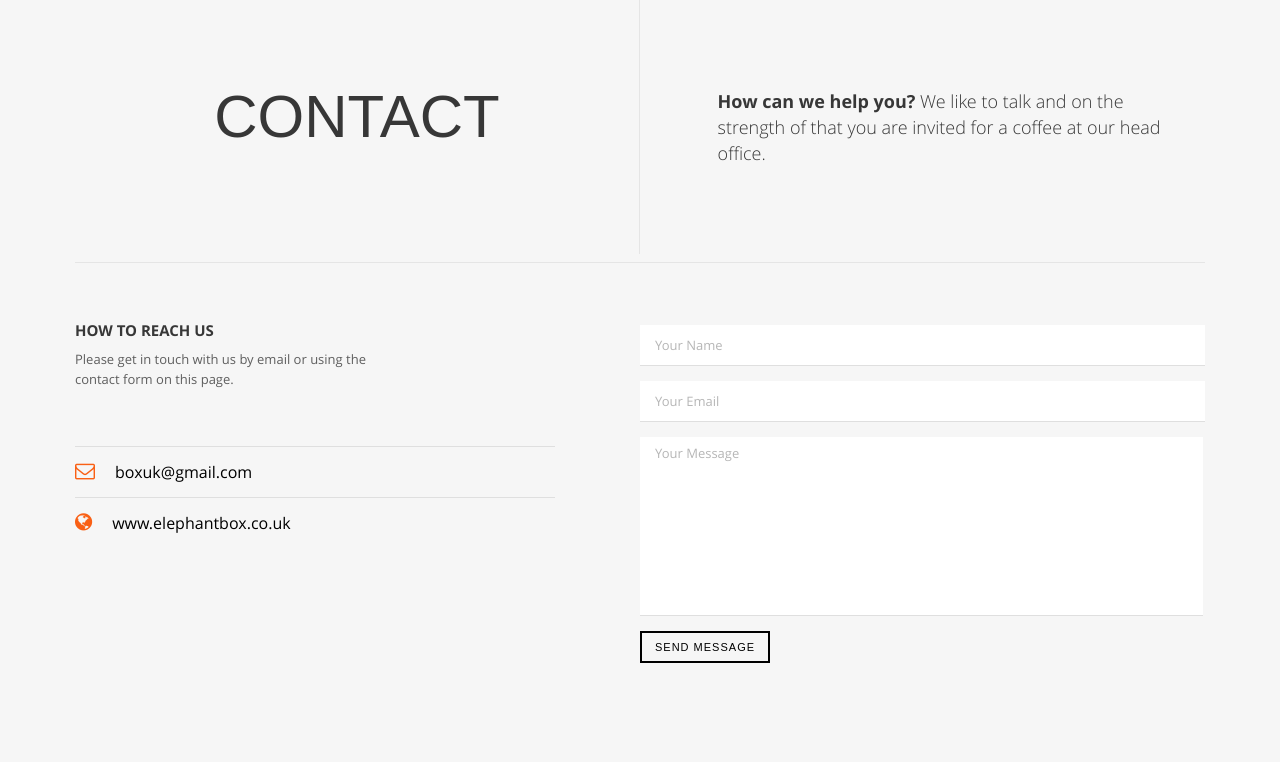
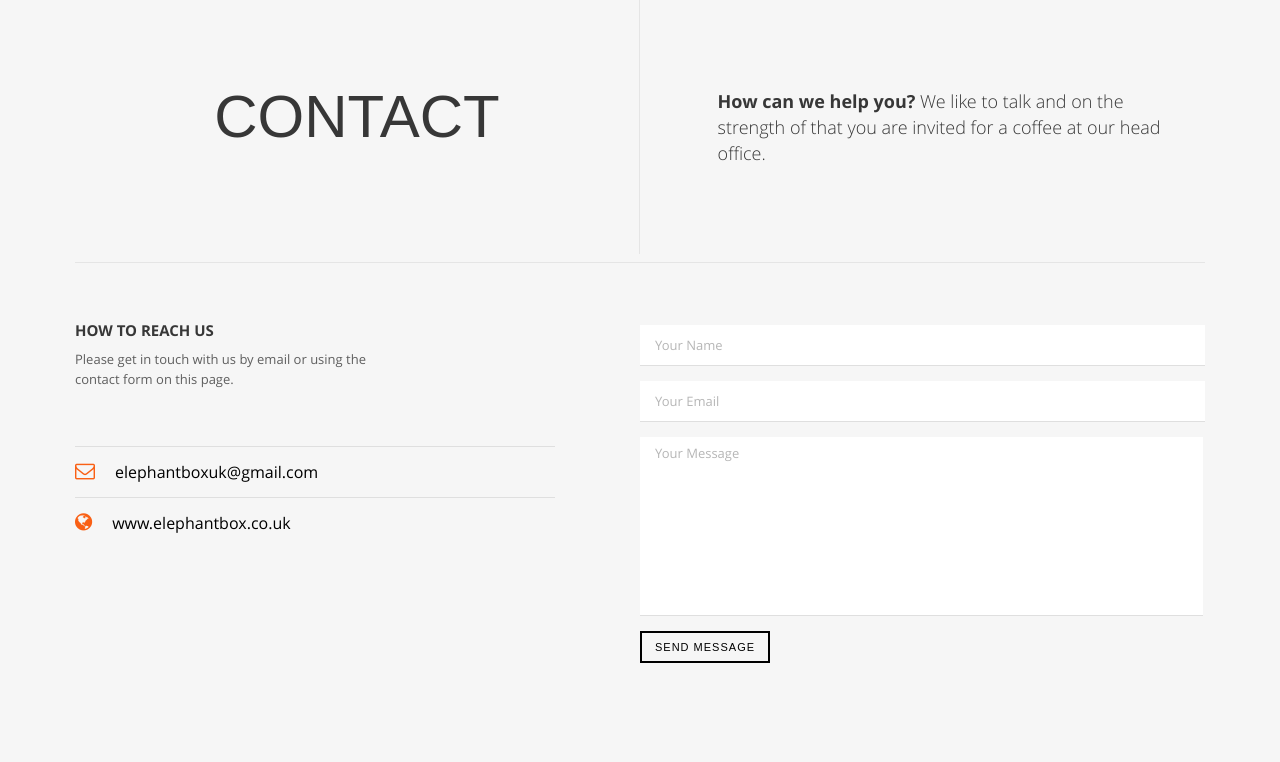
Before and after one commit to otherland/elephantbox, a Django app: page /contact/ in a window 1280 px wide. Shown: the part 876-1638 px from the top of the page. Run offline with Django 3.2, Linux system fonts and the light colour scheme; some libraries are stand-ins or nearby versions; some web fonts are replaced.

Commit message:
updated email address

```diff
--- a/ebox/templates/campaign/contact.html
+++ b/ebox/templates/campaign/contact.html
@@ -23,7 +23,7 @@
 
                             <ul class="icon-list">
                                 <li class="divider"></li>
-                                <li><i class="fa fa-envelope-o"></i><a href="mailto:no-reply@domain.com">boxuk@gmail.com</a></li>
+                                <li><i class="fa fa-envelope-o"></i><a href="mailto:no-reply@domain.com">elephantboxuk@gmail.com</a></li>
                                 <li class="divider"></li>
                                 <li><i class="fa fa-globe"></i><a href="{% url 'index' %}">www.elephantbox.co.uk</a></li>
                             </ul>
```
